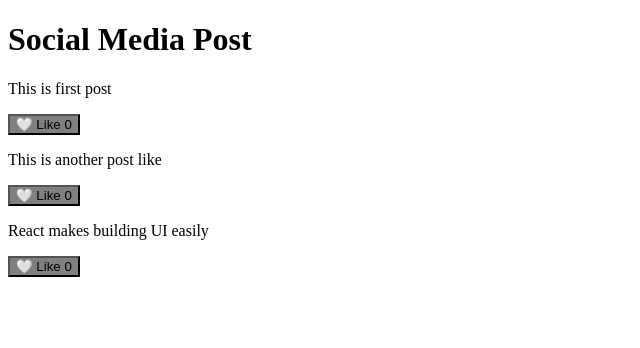
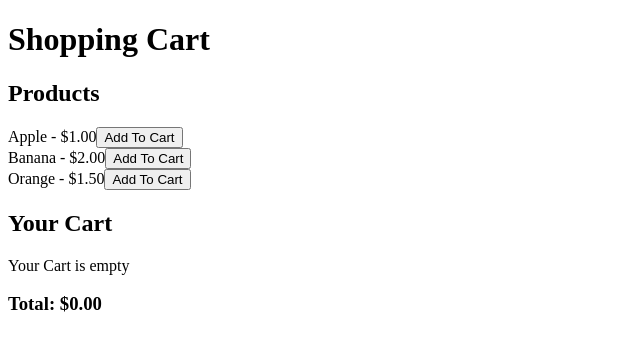
Before and after one commit to nietiene/React-Projects, a React (Vite) app: page / in a window 1280 px wide. Shown: the top 348 px of the page, without its empty margins (0-640 px from the left). Built offline with nearby package versions, Linux system fonts and the light colour scheme.

Commit message:
Shopping cart

```diff
--- /dev/null
+++ b/src/Adding-Product-To-Cart/Product.jsx
@@ -0,0 +1,67 @@
+import React, { useState } from "react";
+
+// Examples of product data
+
+const products = [
+    {id:1, name: 'Apple', price: 1.0},
+    {id:2, name: 'Banana', price: 2.0},
+    {id:3, name: 'Orange', price: 1.5},
+];
+
+const ShoppingCart = () => {
+    const [cart, setCart] = useState([]);
+
+   const addToCart = (products) => {
+    const updatedCart = [...cart];
+    const productInCart = updatedCart.find(item => item.id === products.id);
+
+    if (productInCart) {
+        productInCart.quantity += 1;
+    } else {
+        updatedCart.push({...products, quantity: 1});
+    }
+    setCart(updatedCart);
+   }
+   const RemoveProduct = (productsId) => {
+      setCart(prev =>
+        prev.map((item) => item.id === productsId ? {...item, quantity: item.quantity - 1} : item)
+        .filter(item => item.quantity > 0)
+    );
+   }
+
+   const getTotalPrice = () => {
+    return cart.reduce((total, item) => total + item.price * item.quantity, 0).toFixed(2);
+   };
+
+   return (
+    <div>
+        <h1>Shopping Cart</h1>
+        <h2>Products</h2>
+        {products.map((products) => (
+            <div key={products.id}>
+                <span>{products.name} - ${products.price.toFixed(2)}</span>
+                <button onClick={() => addToCart(products)}>
+                    Add To Cart
+                </button>
+            </div>
+        ))}
+        <h2>Your Cart</h2>
+        {cart.length === 0 ? (
+            <p>Your Cart is empty</p>
+        ): (
+            <ul>
+                {cart.map((item) => (
+                    <li key={item.id}>
+                        {item.name} x {item.quantity} - ${item.price * item.quantity}
+                        <button onClick={() => RemoveProduct(item.id)}>Remove</button>
+                    </li>
+                ))}
+            </ul>
+        )
+        }
+  <h3>Total: ${getTotalPrice()}</h3>
+    </div>
+   )
+}
+
+export default ShoppingCart
--- a/src/App.jsx
+++ b/src/App.jsx
@@ -1,14 +1,16 @@
 // import Main from "./Ecomerce-Frontend/Main"
 // import Shopping from "./Shopping-Cart/Shopping"
 // import LoginForm from "./Login-Form-Show-And-Hide-Errors/LogniForm"
-import SocialMedia from "./Liking Post/like"
+// import SocialMedia from "./Liking Post/like"
+import ShoppingCart from "./Adding-Product-To-Cart/Product"
 function App() {
   return (
     <>
      {/* <Main/> */}
      {/* <Shopping/> */}
      {/* <LoginForm/> */}
-     <SocialMedia  />
+     {/* <SocialMedia  /> */}
+     <ShoppingCart/>
     </>
   )
 }
```
